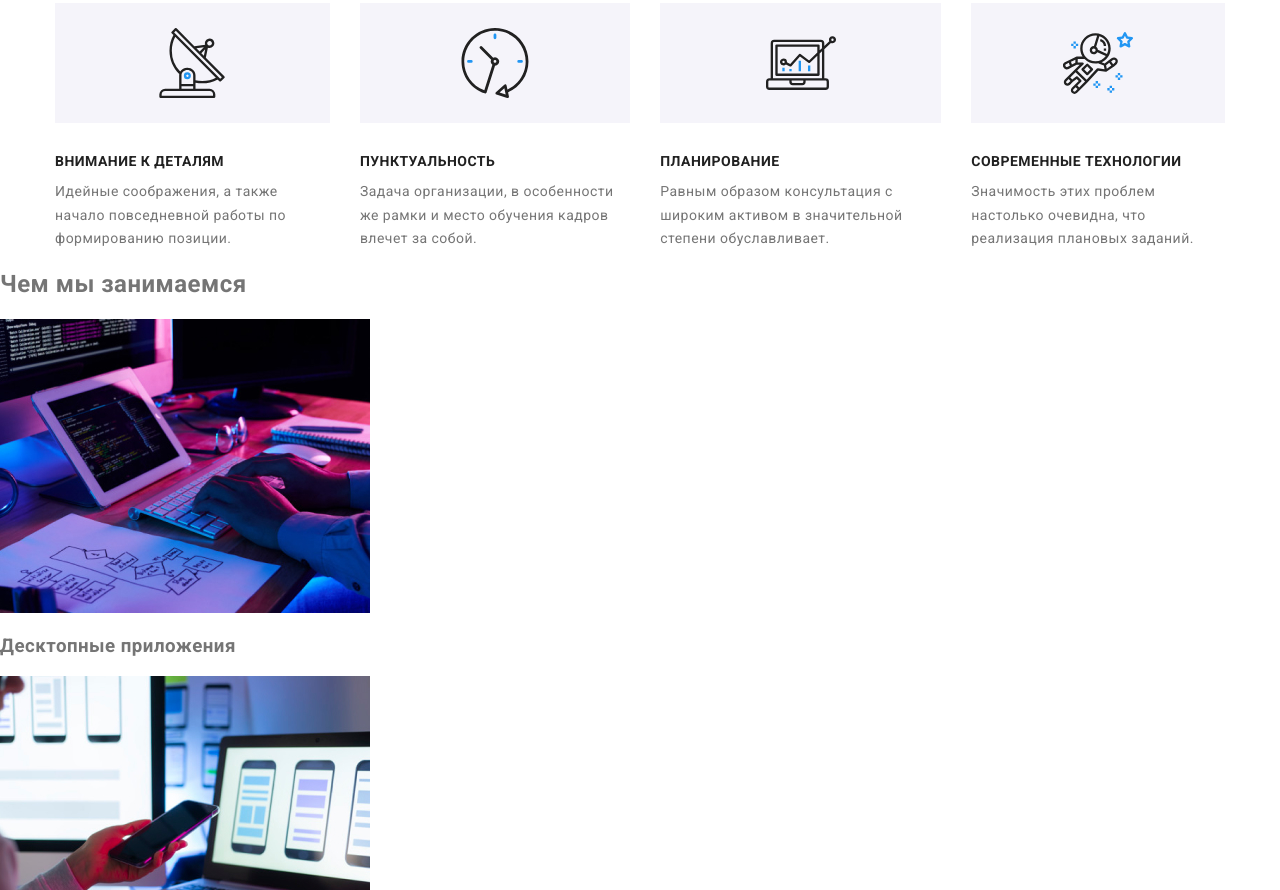
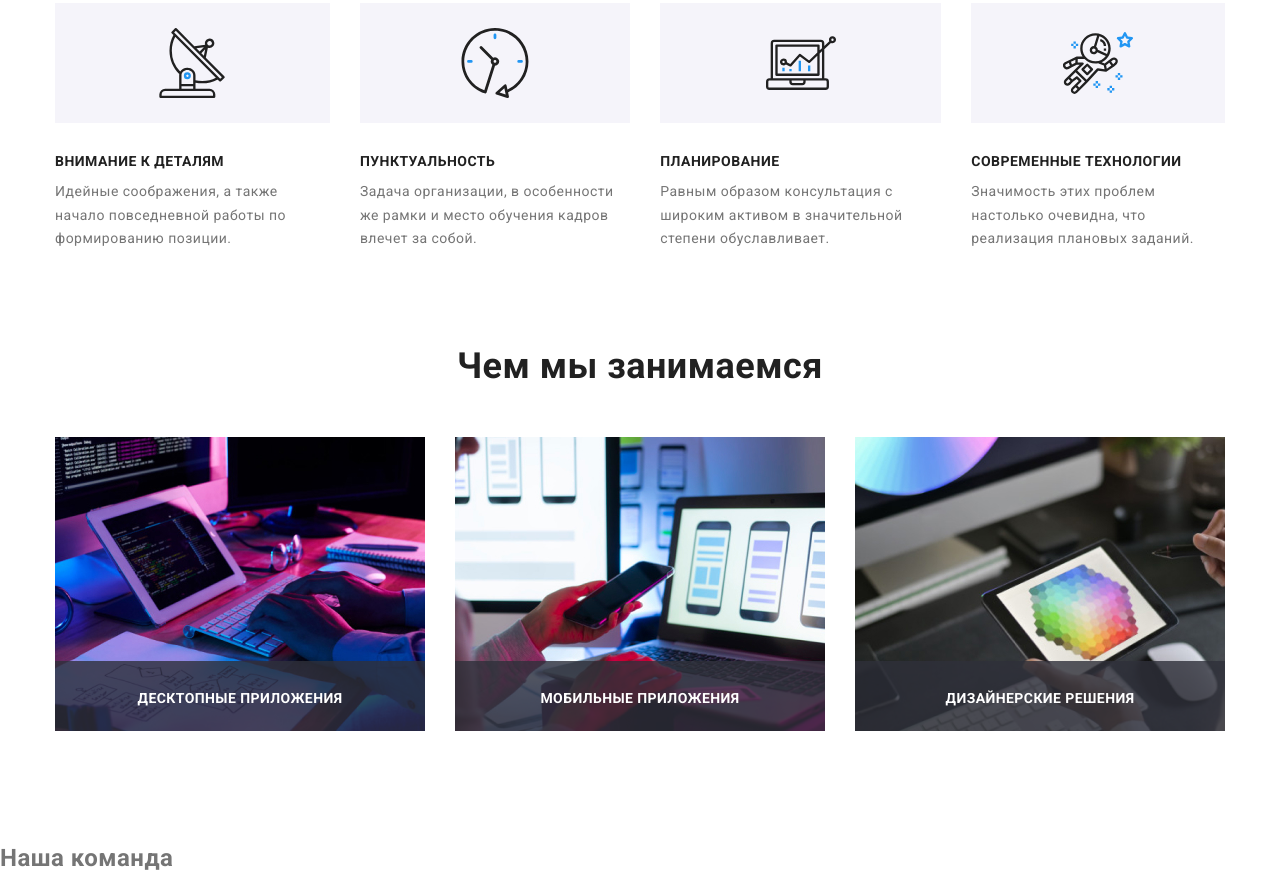
Before and after one commit to Balor1989/goit-markup-hw-07, a plain HTML site: page index.html in a window 1280 px wide. Shown: the part 774-1664 px from the top of the page. Drawn offline with nearby package versions, Linux system fonts and the light colour scheme.

Commit message:
Стилизирует work-section

```diff
--- a/index.html
+++ b/index.html
@@ -102,27 +102,27 @@
                 </ul>
             </div>
         </section>
-            <!-- We do section -->
-            <section class="we-section">
-                <div class="we-box">
-                    <h2 class="section-title">Чем мы занимаемся</h2>
-                    <ul class="work-section">
-                        <li class="image-box">
+            <!-- Work section -->
+            <section class="works-section">
+                <div class="works-section__box">
+                    <h2 class="works-section__title">Чем мы занимаемся</h2>
+                    <ul class="work">
+                        <li class="work__box">
                             <img src="images/box1.jpg" alt="Набор кода" width="370">
-                            <div class="image-item">
-                                <h3 class="image-name">Десктопные приложения</h3>
+                            <div class="work__item">
+                                <h3 class="work__name">Десктопные приложения</h3>
                             </div>
                         </li>
-                        <li class="image-box">
+                        <li class="work__box">
                             <img src="images/box2.jpg" alt="Смартфон" width="370">
-                            <div class="image-item">
-                                <h3 class="image-name">Мобильные приложения</h3>
+                            <div class="work__item">
+                                <h3 class="work__name">Мобильные приложения</h3>
                             </div>
                          </li>
-                        <li class="image-box">
+                        <li class="work__box">
                             <img src="images/box3.jpg" alt="Планшет" width="370">
-                            <div class="image-item">
-                                <h3 class="image-name">Дизайнерские решения</h3>
+                            <div class="work__item">
+                                <h3 class="work__name">Дизайнерские решения</h3>
                             </div>
                          </li>
                     </ul>
--- /dev/null
+++ b/sass/components/_work-section.scss
@@ -0,0 +1,47 @@
+.works-section {
+  padding-top: 94px;
+  padding-bottom: 94px;
+  &__box {
+    width: 1200px;
+    margin-left: auto;
+    margin-right: auto;
+    padding-left: 15px;
+    padding-right: 15px;
+  }
+  &__title {
+    margin: 0;
+    color: $primary-text-color;
+    font-weight: 700;
+    font-size: 36px;
+    line-height: 1.17;
+    text-align: center;
+    margin-bottom: 50px;
+  }
+}
+.work {
+  display: flex;
+  justify-content: space-between;
+  &__box {
+    position: relative;
+    height: 294px;
+  }
+  &__item {
+    position: absolute;
+    bottom: 0;
+    left: 0;
+    width: 100%;
+    height: 70px;
+    background-color: rgba(47, 48, 58, 0.8);
+  }
+  &__name {
+    margin: 0;
+    padding: 27px 0;
+    font-weight: bold;
+    font-size: 14px;
+    line-height: 1.43;
+    text-align: center;
+    letter-spacing: 0.03em;
+    text-transform: uppercase;
+    color: $hero-text-color;
+  }
+}
--- a/sass/main.scss
+++ b/sass/main.scss
@@ -6,3 +6,4 @@
 @import './components/header-contacts';
 @import './components/hero-section';
 @import './components/thesis-section';
+@import './components/work-section';
--- a/style.css
+++ b/style.css
@@ -20,31 +20,7 @@
 /* Contacts style  */
 
 /* We do section */
-.work-section {
-  display: flex;
-  justify-content: space-between;
-}
-.section-title {
-  margin: 0;
-  color: var(--primary-text-color);
-  font-weight: 700;
-  font-size: 36px;
-  line-height: 1.17;
-  text-align: center;
-  margin-bottom: 50px;
-}
-.image-box {
-  position: relative;
-  height: 294px;
-}
-.image-item {
-  position: absolute;
-  bottom: 0;
-  left: 0;
-  width: 100%;
-  height: 70px;
-  background-color: rgba(47, 48, 58, 0.8);
-}
+
 .image-name {
   margin: 0;
   padding: 27px 0;
@@ -56,17 +32,7 @@
   text-transform: uppercase;
   color: var(--hero-text-color);
 }
-.we-section {
-  padding-top: 94px;
-  padding-bottom: 94px;
-}
-.we-box {
-  width: 1200px;
-  margin-left: auto;
-  margin-right: auto;
-  padding-left: 15px;
-  padding-right: 15px;
-}
+
 .teambox-section {
   padding-top: 94px;
   padding-bottom: 94px;
```
Also changed, not shown: css/main.css, dist/css/main.min.css, 2 other files.
